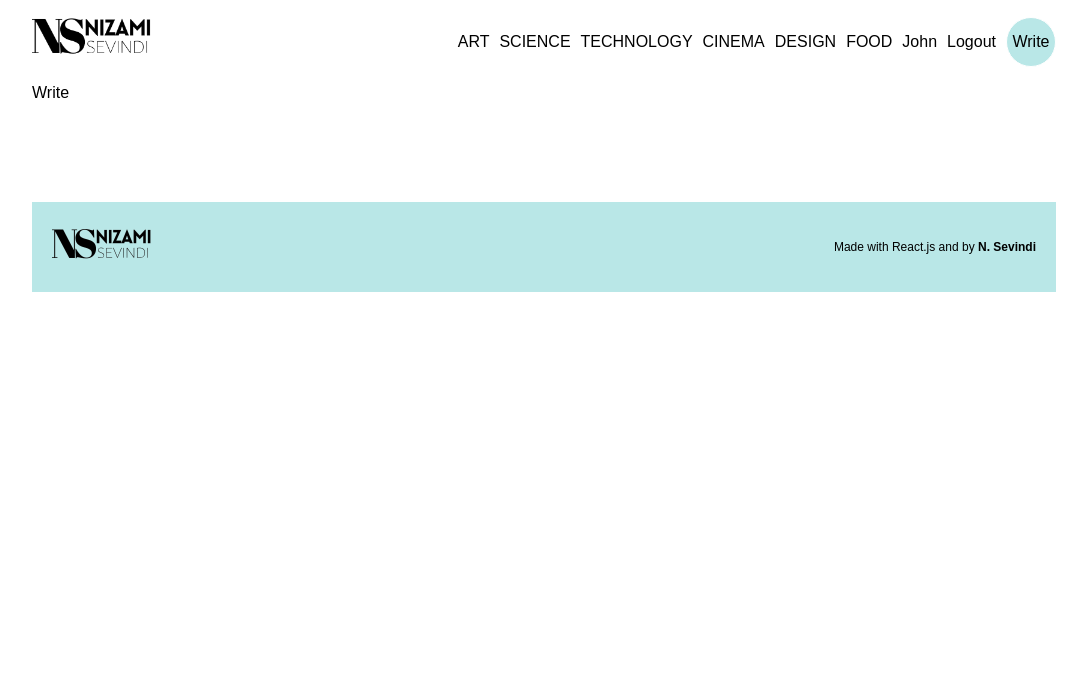
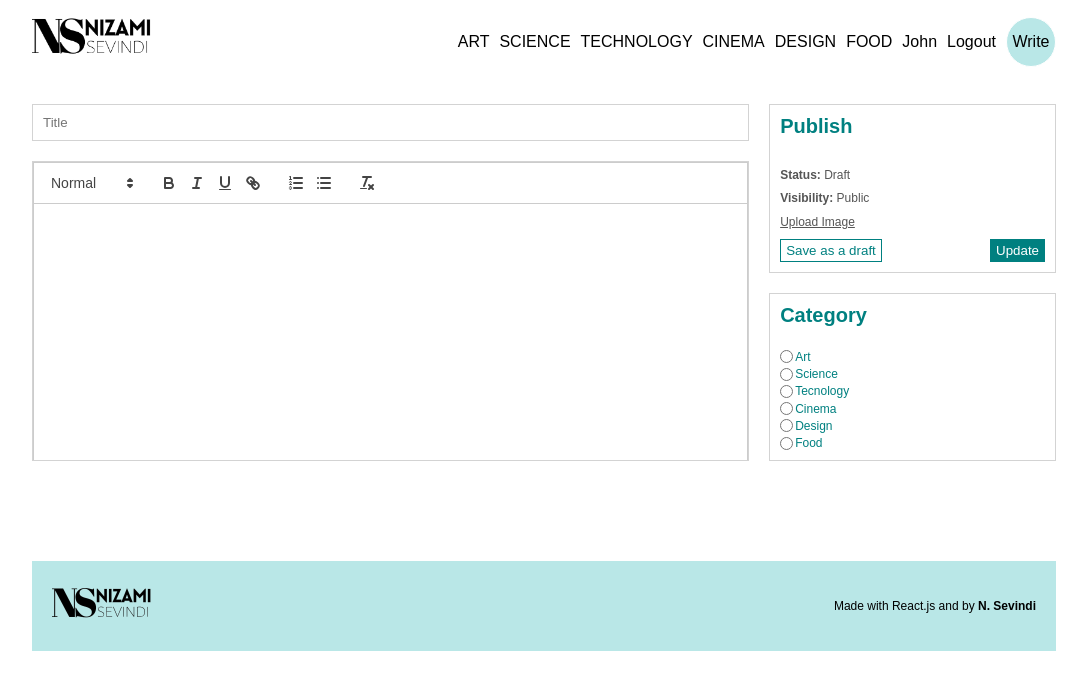
Before and after one commit to nsevindi87/blog_app_react-express_mysql, a React (Create React App) app in the folder client/: page /write in a window 1280 px wide. Shown: the top 690 px of the page, without its empty margins (96-1183 px from the left). Built offline with nearby package versions, Linux system fonts and the light colour scheme.

Commit message:
write, editor,radio

```diff
--- a/client/package.json
+++ b/client/package.json
@@ -8,6 +8,7 @@
     "@testing-library/user-event": "^13.5.0",
     "react": "^18.2.0",
     "react-dom": "^18.2.0",
+    "react-quill": "^2.0.0",
     "react-router-dom": "^6.10.0",
     "react-scripts": "5.0.1",
     "sass": "^1.60.0",
--- a/client/src/Pages/Write.js
+++ b/client/src/Pages/Write.js
@@ -1,9 +1,63 @@
-import React from 'react'
+import ReactQuill from 'react-quill';
+import 'react-quill/dist/quill.snow.css';
+import { useState } from 'react';
 
 const Write = () => {
+  const [value, setValue] = useState('');
+
   return (
-    <div>
-      Write
+    <div className='add'>
+      <div className="content">
+        <input type="text" placeholder='Title' />
+        <div className="editorContainer">
+          <ReactQuill className='editor' theme="snow" value={value} onChange={setValue} />
+        </div>
+      </div>
+      <div className="menu">
+        <div className="item">
+          <h1>Publish</h1>
+          <span>
+            <b>Status:</b>  Draft
+          </span>
+          <span>
+            <b>Visibility:</b>  Public
+          </span>
+          <input style={{ display: "none" }} type="file" id='file' />
+          <label className='file' htmlFor="file">Upload Image</label>
+          <div className="buttons">
+            <button>Save as a draft</button>
+            <button>Update</button>
+          </div>
+        </div>
+        <div className="item">
+          <h1>Category</h1>
+          <div className="cat">
+            <input type="radio" name='cat' value="art" id="art" />
+            <label htmlFor="art">Art</label>
+          </div>
+          <div className="cat">
+            <input type="radio" name='cat' value="science" id="science" />
+            <label htmlFor="science">Science</label>
+          </div>
+          <div className="cat">
+            <input type="radio" name='cat' value="tecnology" id="tecnology" />
+            <label htmlFor="tecnology">Tecnology</label>
+          </div>
+          <div className="cat">
+            <input type="radio" name='cat' value="cinema" id="cinema" />
+            <label htmlFor="cinema">Cinema</label>
+          </div>
+          <div className="cat">
+            <input type="radio" name='cat' value="design" id="design" />
+            <label htmlFor="design">Design</label>
+          </div>
+          <div className="cat">
+            <input type="radio" name='cat' value="food" id="food" />
+            <label htmlFor="food">Food</label>
+          </div>
+        </div>
+      </div>
+
     </div>
   )
 }
--- a/client/src/style.scss
+++ b/client/src/style.scss
@@ -302,4 +302,86 @@
     }
   }
 
+  .add {
+    margin-top: 20px;
+    display: flex;
+    gap: 20px;
+
+    .content {
+      flex: 5;
+      display: flex;
+      flex-direction: column;
+      gap: 20px;
+
+      input {
+        padding: 10px;
+        border: 1px solid lightgray;
+      }
+
+      .editorContainer {
+        height: 300px;
+        overflow: scroll;
+        border: 1px solid lightgray;
+
+        .editor {
+          height: 100%;
+          border: none;
+        }
+      }
+    }
+
+    .menu {
+      flex: 2;
+      display: flex;
+      flex-direction: column;
+      gap: 20px;
+
+      .item {
+        border: 1px solid lightgray;
+        padding: 10px;
+        flex:1;
+        display: flex;
+        flex-direction: column;
+        justify-content: space-between;
+        font-size: 12px;
+        color: #555;
+
+        h1{
+          font-size: 20px;
+        }
+
+        .file{
+          text-decoration: underline;
+          cursor: pointer;
+        }
+
+        .buttons{
+          display: flex;
+          justify-content: space-between;
+
+          :first-child{
+            cursor: pointer;
+            color: teal;
+            background-color: white;
+            border: 1px solid teal;
+            padding: 3px 5px;
+          }
+          :last-child{
+            cursor: pointer;
+            color: white;
+            background-color: teal;
+            border: 1px solid teal;
+            padding: 3px 5px;
+          }
+        }
+
+        .cat{
+          display: flex;
+          align-items: center;
+          gap: 2px;
+          color: teal;
+        }
+      }
+    }
+  }
 }
```
Also changed, not shown: 1 other file (tests, documents, lock files or other folders).
